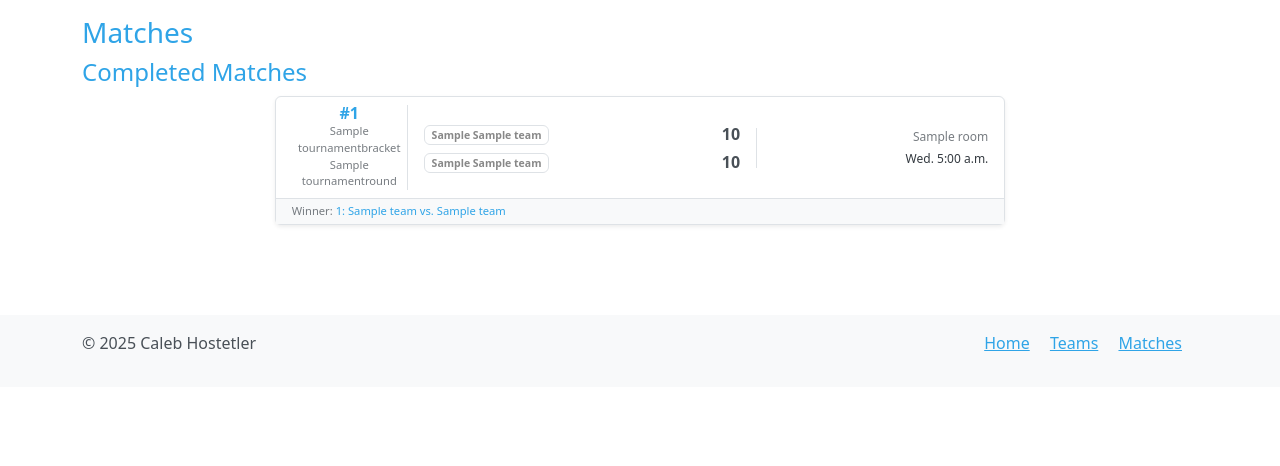
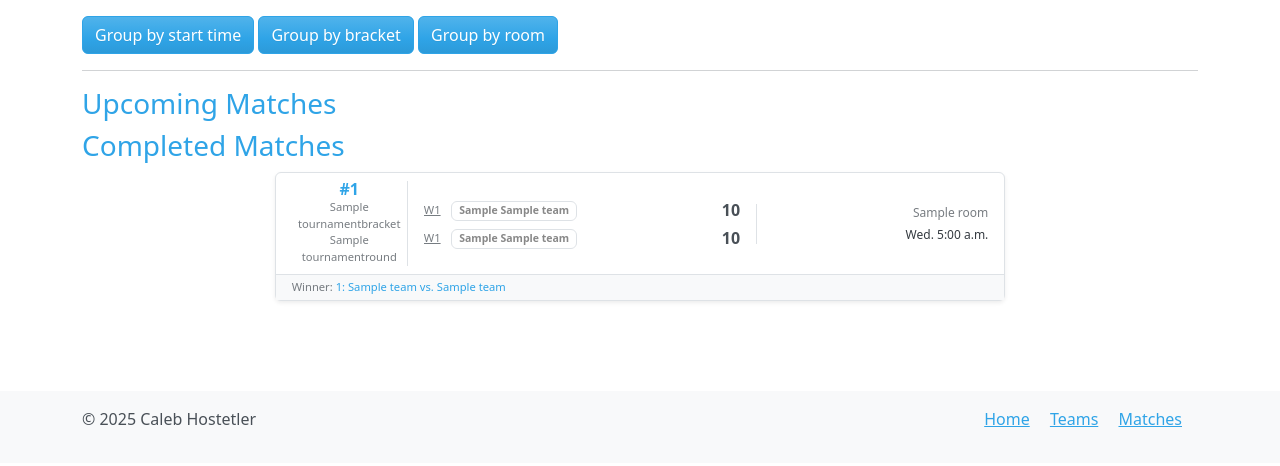
Before and after one commit to chostetler/tourneyman, a Django app: page /matches/ in a window 1280 px wide. Shown: the part 56-522 px from the top of the page. Run offline with Django 5.2, Linux system fonts and the light colour scheme; tables that the repository leaves empty hold one stand-in row (values such as "Sample post"); some libraries are stand-ins or nearby versions.

Commit message:
Add stuff

```diff
--- a/matches/models.py
+++ b/matches/models.py
@@ -96,7 +96,7 @@ class Match(models.Model):
     # Basic match info
     match_number = models.IntegerField(unique=True, validators=[MinValueValidator(1)])
     timeslot = models.ForeignKey(Timeslot, on_delete=models.SET_NULL, null=True, blank=True)
-    room = models.ForeignKey(Room, on_delete=models.SET_NULL, null=True)
+    room = models.ForeignKey(Room, on_delete=models.SET_NULL, null=True, blank=True)
     tournament_round = models.ForeignKey(TournamentRound, on_delete=models.SET_NULL, null=True, blank=True)
 
     # Info about how each team gets to this match
@@ -229,6 +229,26 @@ class Match(models.Model):
             count += 1
         return count
 
+    @property
+    def home_source_match_short(self):
+        if self.home_source_match:
+            if self.home_source_take_winner:
+                return 'W' + str(self.home_source_match.match_number)
+            else:
+                return 'L' + str(self.home_source_match.match_number)
+        else:
+            return None
+
+    @property
+    def away_source_match_short(self):
+        if self.away_source_match:
+            if self.away_source_take_winner:
+                return 'W' + str(self.away_source_match.match_number)
+            else:
+                return 'L' + str(self.away_source_match.match_number)
+        else:
+            return None
+
     class Meta:
         verbose_name_plural = "matches"
         unique_together = ('timeslot', 'room')
--- a/matches/templates/matches.html
+++ b/matches/templates/matches.html
@@ -4,24 +4,34 @@
 
 {% block content %}
 
-<h3> Matches </h3>
+<a href="?format=timeslot" class="btn btn-primary"> Group by start time </a>
+<a href="?format=bracket" class="btn btn-primary"> Group by bracket </a>
+<a href="?format=room" class="btn btn-primary"> Group by room </a>
+<hr>
 
+{% if request.GET.format == 'bracket'%}
+    {% regroup incomplete_matches by bracket as round_list %}
+{% elif request.GET.format == 'room' %}
+    {% regroup incomplete_matches by room as round_list %}
+{% else %}
+    {% regroup incomplete_matches by timeslot as round_list %}
+{% endif %}
+
+
+<h3> Upcoming Matches </h3>
 {% if incomplete_matches %}
-
-{% regroup incomplete_matches by tournament_round as round_list %}
-
 {% for round in round_list %}
-    <h4> Round: {{round.grouper}} </h4>
+    <h4> {{round.grouper}} </h4>
     <div class="list-group" style="margin: 10px">
         {% for match in round.list %}
-            {% include "scorebug.html" %}
+            {% include "scorebug-skinny.html" %}
         {% endfor %}
     </div>
 {%endfor%}
 {% endif %}
 
+<h3> Completed Matches </h3>
 {% if complete_matches %}
-    <h4> Completed Matches </h4>
     <div class="list-group" style="margin: 10px">
         {% for match in complete_matches %}
             {% include "scorebug-skinny.html" %}
--- a/matches/templates/scorebug-skinny.html
+++ b/matches/templates/scorebug-skinny.html
@@ -9,12 +9,22 @@
             <div class="col-6 px-2 px-md-3">
                 <div class="d-flex justify-content-between align-items-center mb-1">
                     <div class="text-truncate small">
+                        {% if match.home_source_match_short %}
+                            <a class="small text-muted" style="font-size:0.7rem; min-width: 1.5rem; display:inline-block" href="{% url 'match_detail' match.home_source_match.id%}">{{match.home_source_match_short}}</a>
+                        {% else %}
+                            <span class="" style="font-size:0.7rem; min-width: 1.5rem; display:inline-block" > </span>
+                        {% endif %}
                         {% include "team-badge.html" with team=match.home_team %}
                     </div>
                     <span class="fw-bold ms-2">{{ match.home_score|default:"0" }}</span>
                 </div>
                 <div class="d-flex justify-content-between align-items-center">
                     <div class="text-truncate small">
+                        {% if match.away_source_match_short %}
+                            <a class="small text-muted em" style="font-size:0.7rem; min-width: 1.5rem; display:inline-block" href="{% url 'match_detail' match.away_source_match.id%}">{{match.away_source_match_short}}</a>
+                        {% else %}
+                            <span class="" style="font-size:0.7rem; min-width: 1.5rem; display:inline-block" > </span>
+                        {% endif %}
                         {% include "team-badge.html" with team=match.away_team %}
                     </div>
                     <span class="fw-bold ms-2">{{ match.away_score|default:"0" }}</span>
--- a/matches/views.py
+++ b/matches/views.py
@@ -55,7 +55,14 @@ def room_detail(request, room_id):
     return render(request, 'room.html', {'room': r, 'matches': m})
 
 def matches_list(request):
-    m = Match.objects.all().order_by('tournament_round')
+    view_format = request.GET.get('format', 'timeslot')
+    if view_format == 'bracket':
+        m = Match.objects.all().order_by('tournament_round', 'timeslot', 'match_number')
+    elif view_format == 'room':
+        m = Match.objects.all().order_by('room', 'timeslot', 'match_number')
+    else:
+        m = Match.objects.all().order_by('timeslot', 'match_number')
+
     incomplete = m.filter(is_complete=False)
     complete = m.filter(is_complete=True)
     return render(request, 'matches.html', {'complete_matches': complete, 'incomplete_matches': incomplete})
@@ -111,4 +118,4 @@ class MatchCreateView(LoginRequiredMixin, UserPassesTestMixin, SuccessMessageMix
             return self.request.user.is_staff # Only staff can access this view
 
     def get_success_url(self):
-        return reverse('team_create')
+        return reverse('match_create')
--- /dev/null
+++ b/quiztournament/debugsettings.py
@@ -0,0 +1,5 @@
+from .settings import *
+
+# Just override the debug setting
+DEBUG = True
+ALLOWED_HOSTS = ['127.0.0.1']
```
